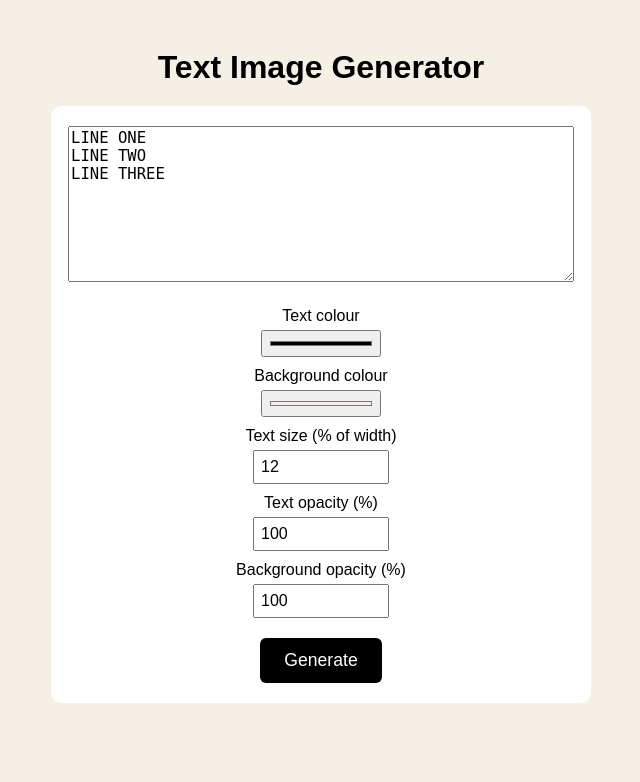
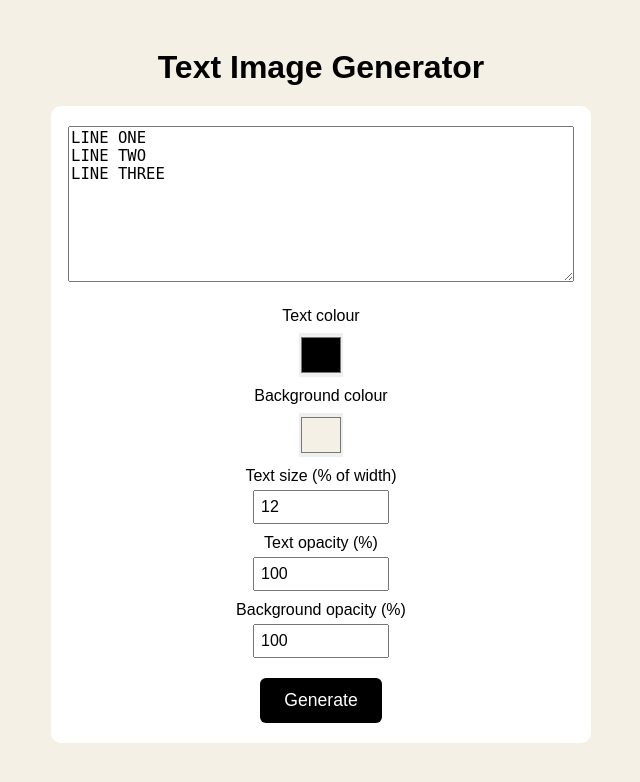
Before and after one commit to christopherhenryCHIP/txtimg_web, a Flask app: page / in a window 1280 px wide. Shown: the top 782 px of the page, without its empty margins (319-959 px from the left). Run offline with Flask 2, Linux system fonts and the light colour scheme.

Commit message:
Update index.html

```diff
--- a/templates/index.html
+++ b/templates/index.html
@@ -41,12 +41,19 @@ label {
     margin-top: 10px;
 }
 
-input[type="color"],
 input[type="number"] {
     margin-top: 5px;
     font-size: 1em;
     padding: 6px;
     width: 120px;
+}
+
+input[type="color"] {
+    margin-top: 8px;
+    width: 44px;
+    height: 44px;
+    padding: 0;
+    border: none;
 }
 
 button {
```
